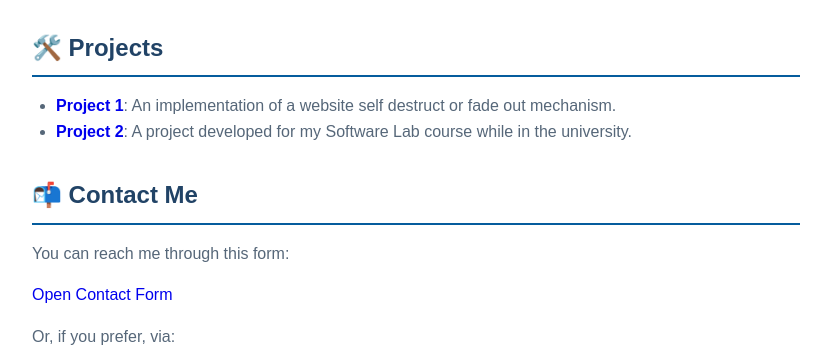
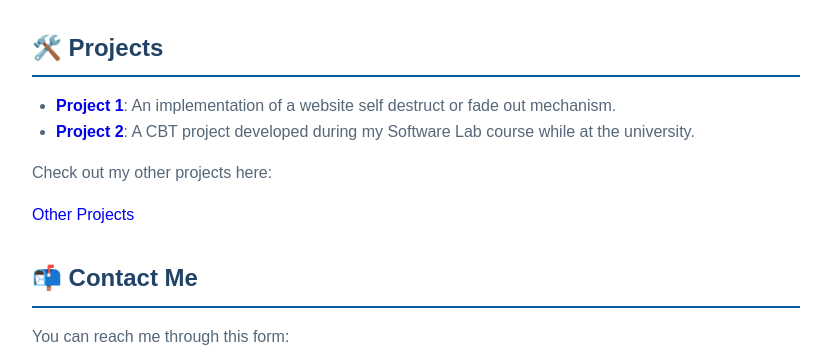
Before and after one commit to Fahd-O/PLPJuly2025Cohort-Hackathon1, a plain HTML site: page index.html in a window 1280 px wide. Shown: the part 1076-1438 px from the top of the page, without its empty margins (224-1055 px from the left). Drawn offline with Linux system fonts and the light colour scheme.

Commit message:
Add finishing touches: revamp projects section

```diff
--- a/index.html
+++ b/index.html
@@ -70,9 +70,15 @@
                     <a href="https://fahd-o.github.io/Website_Self-Destruct_Mechanism/" target="_blank" rel="noopener"><strong>Project 1</strong></a>: An implementation of a website self destruct or fade out mechanism.
                 </li>
                 <li>
-                    <a href="https://github.com/Fahd-O/CSC-320-Software-Lab" target="_blank" rel="noopener"><strong>Project 2</strong></a>: A project developed for my Software Lab course while in the university.
+                    <a href="https://github.com/Fahd-O/CSC-320-Software-Lab" target="_blank" rel="noopener"><strong>Project 2</strong></a>: A CBT project developed during my Software Lab course while at the university.
                 </li>
             </ul>
+            <p>Check out my other projects here:</p>
+            <p>
+                <a href="https://github.com/Fahd-O?tab=repositories" target="_blank" rel="noopener">
+                    Other Projects
+                </a>
+            </p>
         </section>
 
         <section id="contact">
```
